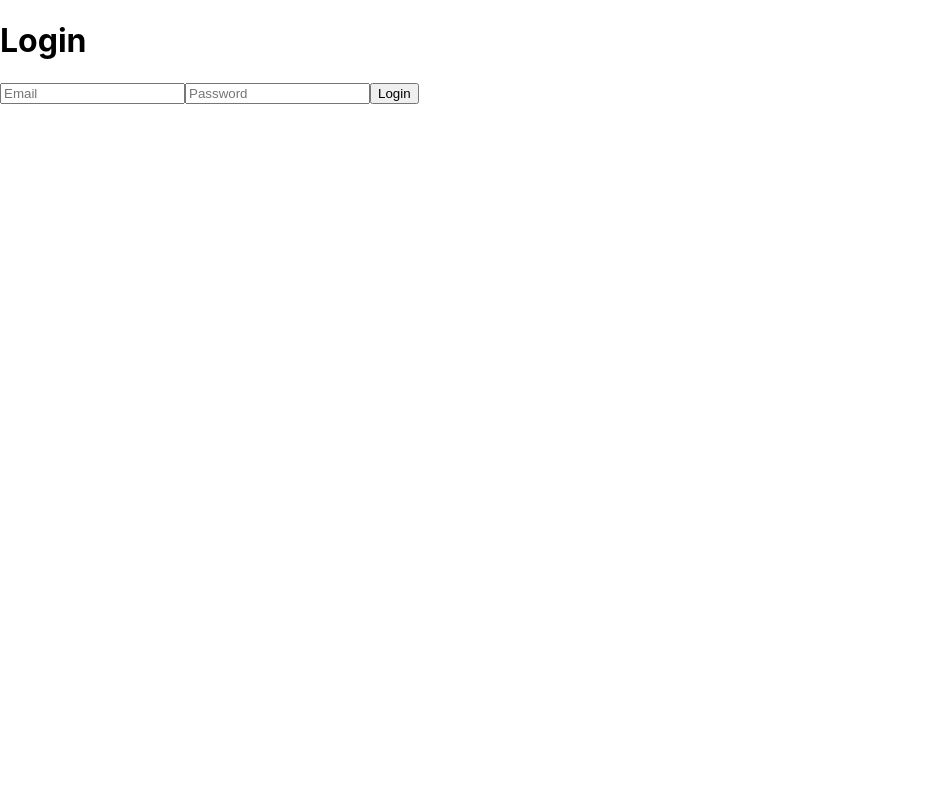
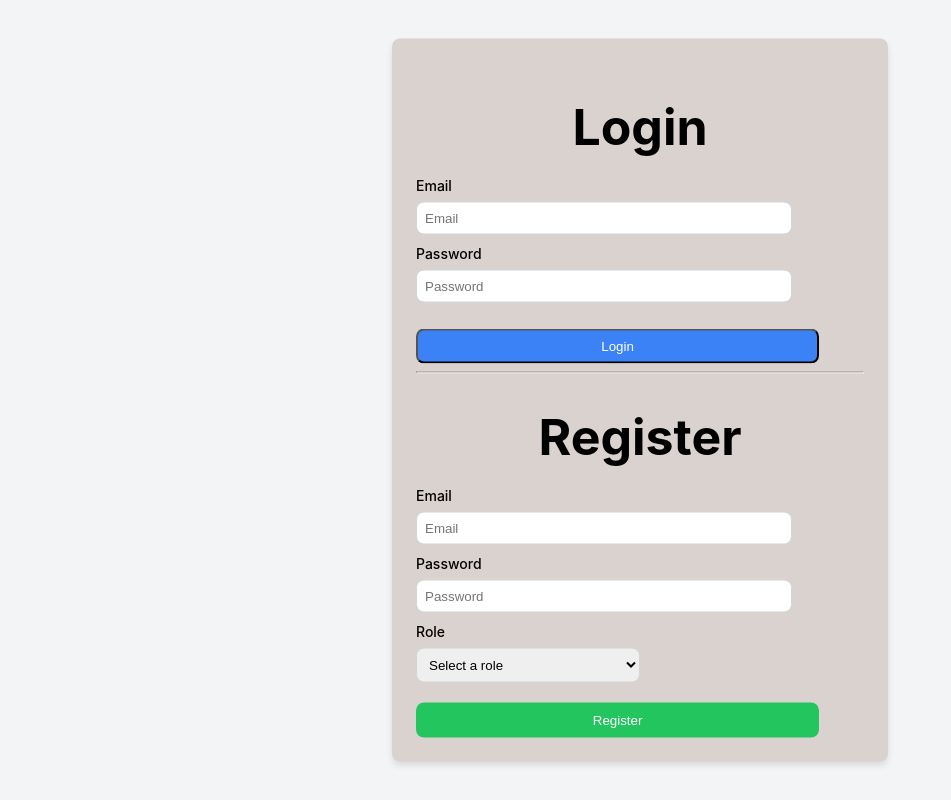
Before and after one commit to Tonyog1234/SOEN341_Project, a React (Create React App) app: page / in a window 1280 px wide. Shown: the whole page, without its empty margins (0-951 px from the left). Built offline with nearby package versions, Linux system fonts and the light colour scheme.

Commit message:
apply style

```diff
--- a/package.json
+++ b/package.json
@@ -3,8 +3,10 @@
   "version": "0.1.0",
   "private": true,
   "dependencies": {
+    "add": "^2.0.6",
     "cra-template": "1.2.0",
     "firebase": "^11.2.0",
+    "firebase-tools": "^13.30.0",
     "react": "^19.0.0",
     "react-dom": "^19.0.0",
     "react-firebase-hooks": "^5.1.1",
--- a/src/components/Login.js
+++ b/src/components/Login.js
@@ -2,10 +2,14 @@ import React, { useState } from "react";
 import { signInWithEmailAndPassword } from "firebase/auth";
 import { auth } from "../config/firebase";
 import { useNavigate } from "react-router-dom";
+import "./Style.css";
 
 const Login = () => {
   const [email, setEmail] = useState("");
   const [password, setPassword] = useState("");
+  const [RegisterEmail, setRegisterEmail] = useState("");
+  const [RegisterPassword, setRegisterPassword] = useState("");
+  const [role, setRole] = useState("");
   const navigate = useNavigate();
 
   const handleLogin = async (e) => {
@@ -17,25 +21,94 @@ const Login = () => {
       alert(error.message);
     }
   };
+  const handleRegister = async (e) => {
+    e.preventDefault();
+    try {
+      await signInWithEmailAndPassword(auth, email, password, role);
+      navigate("/dashboard"); // Redirect to dashboard after login
+    } catch (error) {
+      alert(error.message);
+    }
+  };
 
   return (
+    <div className="OuterContainer">
+      <div className="FormContainer">
         <div>
-      <h1>Login</h1>
-      <form onSubmit={handleLogin}>
+          <h1 className="Login">Login</h1>
+          <form onSubmit={handleLogin} className="FormSubmit">
+            <div>
+              <label className="Email">Email</label>
               <input
+                className="InputEmail"
                 type="email"
                 placeholder="Email"
                 value={email}
                 onChange={(e) => setEmail(e.target.value)}
+                required
               />
+            </div>
+            <div>
+              <label className="Password">Password</label>
               <input
+                className="InputPassword"
                 type="password"
                 placeholder="Password"
                 value={password}
                 onChange={(e) => setPassword(e.target.value)}
+                required
               />
-        <button type="submit">Login</button>
+            </div>
+            <button type="submit" className="LoginButton">
+              Login
+            </button>
           </form>
+          <hr className="my-4" />
+
+          <h1 className="Register">Register</h1>
+          <form onSubmit={handleRegister} className="FormRegister">
+            <div>
+              <label className="Email">Email</label>
+              <input
+                className="InputEmail"
+                type="email"
+                placeholder="Email"
+                value={RegisterEmail}
+                onChange={(e) => setRegisterEmail(e.target.value)}
+                required
+              />
+            </div>
+            <div>
+              <label className="Password">Password</label>
+              <input
+                className="InputPassword"
+                type="password"
+                placeholder="Password"
+                value={RegisterPassword}
+                onChange={(e) => setRegisterPassword(e.target.value)}
+                required
+              />
+            </div>
+            <div>
+              <label className="Role">Role</label>
+              <select
+                className="RoleSelect"
+                // w-full p-2 border border-gray-300 rounded-lg
+                value={role}
+                onChange={(e) => setRole(e.target.value)}
+                required
+              >
+                <option value="">Select a role</option>
+                <option value="admin">Admin</option>
+                <option value="user">User</option>
+              </select>
+            </div>
+            <button type="submit" className="RegisterButton">
+              Register
+            </button>
+          </form>
+        </div>
+      </div>
     </div>
   );
 };
--- /dev/null
+++ b/src/components/Style.css
@@ -0,0 +1,109 @@
+.OuterContainer{
+    min-height: 100vh; /* Full viewport height */
+    display: flex; /* Use flexbox to center the content */
+    align-items: center; /* Vertically center */
+    justify-content: center; /* Horizontally center */
+    background-color: #f3f4f6; /* Light gray background */
+
+  }
+  .FormContainer {
+    width: 100%; /* Full width */
+    max-width: 28rem; /* Maximum width (md size in Tailwind) */
+    padding: 1.5rem; /* Padding (equivalent to p-6 in Tailwind) */
+    background-color: rgb(218, 210, 207); /* White background for the form container */
+    border-radius: 0.5rem; /* Rounded corners */
+    box-shadow: 0 4px 6px rgba(0, 0, 0, 0.1); /* Shadow for depth */
+    margin: 0 auto; /* This centers the container horizontally */
+    /* To vertically center */
+    position: absolute;
+    top: 50%;
+    left: 50%;
+    transform: translate(-50%, -50%);
+
+  }
+.Login{
+    font-size: 50px; /* equivalent to 24px */
+    font-weight: bold;
+    margin-bottom: 20px; /* equivalent to mb-4 */
+    text-align: center;
+}
+.FormSubmit{
+    display: flex;
+  flex-direction: column;
+  gap: 10px;
+  /* gap:like margin but cleaner */
+  }
+  .Email{
+    display: block;   /*will start a new line */
+    margin-bottom: 8px; /* Adds margin to the bottom (8px) */
+    font-size: 14px;    /* Sets font size to 14px */
+    font-weight: 500;
+  }
+  .InputEmail{
+    width: 80%;
+    padding: 8px;         /* Padding: 8px on all sides */
+    border: 1px solid #d1d5db; /* 1px border with gray color */
+    border-radius: 8px;   /* Rounded corners (8px) */ /* Rounded corners (8px) */
+  }
+  .Password{
+    display: block;       /* Makes the element a block-level element */
+    margin-bottom: 8px; /* Adds margin to the bottom (8px) */
+    font-size: 14px;    /* Sets font size to 14px */
+    font-weight: 500;
+  }
+  .InputPassword{
+    width: 80%;
+  padding: 8px;         /* Padding: 8px on all sides */
+  border: 1px solid #d1d5db; /* 1px border with gray color */
+  border-radius: 8px;   /* Rounded corners (8px) */ /* Rounded corners (8px) */
+  }
+  .LoginButton{
+    width: 90%; /* Full width */
+  background-color: #3b82f6; /* #3b82f6 Blue 500 */
+  color: white; /* White text */
+  padding: 8px 10px; /* Top & Bottom: 8px, Left & Right: 16px */
+  border-radius: 8px; /* Rounded corners */
+  transition: background-color 0.3s ease; /* Smooth transition */
+    margin-top:16px;
+
+  }
+  .LoginButton:hover{
+    background-color: #2563eb; /* #2563ebBlue 600 */
+  }
+  .Register{
+    font-size: 50px; /* equivalent to 24px */
+    font-weight: bold;
+    margin-bottom: 20px; /* equivalent to mb-4 */
+    text-align: center;
+  }
+  .FormRegister{
+    display: flex;
+    flex-direction: column;
+    gap: 10px;
+  }
+  .Role{
+    display: block;   /*will start a new line */
+    margin-bottom: 8px; /* Adds margin to the bottom (8px) */
+    font-size: 14px;    /* Sets font size to 14px */
+    font-weight: 500;
+  }
+  .RoleSelect{
+    width: 50%; /* Full width */
+    padding: 8px; /* Inner spacing */
+    border: 1px solid #d1d5db; /* Light gray border */
+    border-radius: 8px; /* Rounded corners */
+  }
+  .RegisterButton{
+    width: 90%; /* Full width */
+    background-color: #22c55e; /* Green */
+    color: #ffffff; /* White text */
+    padding: 10px 16px; /* Vertical: 8px, Horizontal: 16px */
+    border-radius: 8px; /* Rounded corners */
+    border: none; /* Remove default border */
+    cursor: pointer; /* Pointer cursor on hover */
+    transition: background-color 0.3s ease; /* Smooth transition */
+    margin-top: 10px;
+  }
+  .RegisterButton:hover{
+    background-color: #16a34a; /* Darker green on hover */
+  }
```
Also changed, not shown: 1 other file (tests, documents, lock files or other folders). Lines whose indentation alone changed are shown as unchanged.
